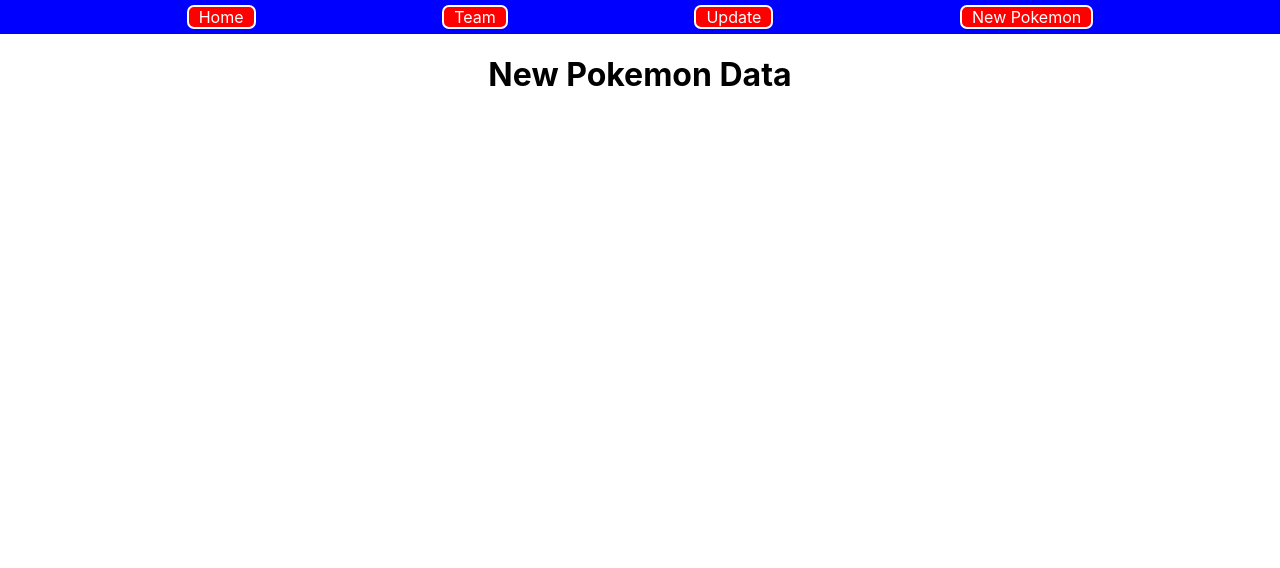
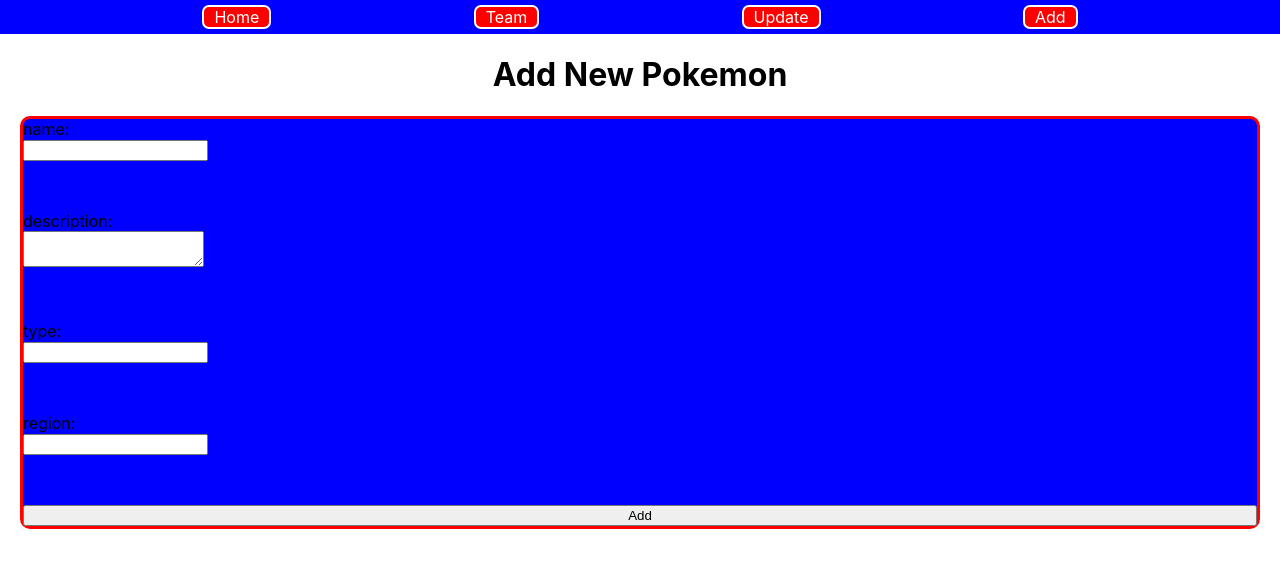
Before and after one commit to JeffreyHernandez1025/PocketDex, a React (Create React App) app: page /add-pokemon in a window 1280 px wide. Shown: the top 568 px of the page. Built offline with nearby package versions, Linux system fonts and the light colour scheme.

Commit message:
added add pokemon

```diff
--- a/src/api/addPokemonEntry.js
+++ b/src/api/addPokemonEntry.js
@@ -5,9 +5,14 @@
  * Make api request for all the users' scores
  * @returns
  */
-export default function addPokemon(id, name, description, type, region) {
+
+
+export default function addPokemon(name, description, type, region) {
   const url = API_URL + "/add-pokemon-entry";
   return axios.post(url, {
-    _id: id, name: name, description: description, type: type, region: region
+    name: name,
+    description: description,
+    type: type,
+    region: region
   });
 }
--- a/src/constants/index.js
+++ b/src/constants/index.js
@@ -1 +1 @@
-export const API_URL = 'http://localhost:3000';
+export const API_URL = 'http://localhost:3001';
--- /dev/null
+++ b/src/hooks/useAddPokemon.js
@@ -0,0 +1,32 @@
+import { useState } from "react";
+import addPokemon from "../api/addPokemonEntry";
+
+export default function useAddPokemon() {
+    // data for new pokemon
+    const [addName, setAddName] = useState('');
+    const [addDesc, setAddDesc] = useState('');
+    const [addType, setAddType] = useState('')
+    const [addRegion, setAddRegion] = useState('');
+
+    const addNewPokemon = async (name, description, type, region) => {
+        try{
+            const response = await addPokemon(name, description, type, region)
+            console.log(response)
+            console.log('successfully added')
+        }catch(e){
+            console.log(e)
+        }
+    }
+
+    return{
+        addNewPokemon,
+        addName,
+        setAddName,
+        addDesc,
+        setAddDesc,
+        addType,
+        setAddType,
+        addRegion,
+        setAddRegion,
+    }
+}
--- a/src/pages/Add/Add.js
+++ b/src/pages/Add/Add.js
@@ -1,5 +1,6 @@
 import { Link } from "react-router-dom";
 import styled from "styled-components";
+import useAddPokemon from "../../hooks/useAddPokemon";
 
 const NavigationContainer = styled.div`
 justify-content: space-evenly;
@@ -22,9 +23,56 @@
 text-align: center;
 `;
 
+const Form = styled.form`
+display: flex;
+flex-direction: column;
+background-color: blue;
+margin-left: 20px;
+margin-right: 20px;
+border: solid;
+border-color: red;
+border-radius: 10px;
+`;
+const Input = styled.div`
+padding-bottom: 50px;
+`;
+
 export default function Add() {
+    // object destructuring
+    const {
+        addNewPokemon,
+        addName,
+        setAddName,
+        addDesc,
+        setAddDesc,
+        addType,
+        setAddType,
+        addRegion,
+        setAddRegion,
+    } = useAddPokemon()
 
-    return(
+    const handleSubmit = event => {
+        console.log('hit submit')
+        event.preventDefault();
+
+        setAddName('')
+        setAddDesc('')
+        setAddType('')
+        setAddRegion('')
+
+        submitAdd()
+    }
+
+    function submitAdd(name, description, type, region) {
+        name = addName
+        description = addDesc
+        type = addType
+        region = addRegion
+
+        addNewPokemon(name, description, type, region)
+    }
+
+    return (
         <div>
             <NavigationContainer>
                 <NavigationButtons>
@@ -80,11 +128,54 @@
                             paddingBottom: 5,
                         }}
                         to='/add-pokemon'>
-                        New Pokemon
+                        Add
                     </Link>
                 </NavigationButtons>
             </NavigationContainer>
-            <Header> New Pokemon Data </Header>
+            <Header> Add New Pokemon </Header>
+            <Form onSubmit={handleSubmit}>
+                <label>name:</label>
+                <Input>
+            <input
+                  id="add_Name"
+                  name="add_Name"
+                  type="text"
+                  onChange={event => setAddName(event.target.value)}
+                  value={addName}
+                />
+                </Input>
+                <label>description:</label>
+                <Input>
+                <textarea
+                  id="add_Desc"
+                  name="add_Desc"
+                  type="text"
+                  onChange={event => setAddDesc(event.target.value)}
+                  value={addDesc}
+                />
+                </Input>
+                <label>type:</label>
+                <Input>
+                <input
+                  id="add_Type"
+                  name="add_Type"
+                  type="text"
+                  onChange={event => setAddType(event.target.value)}
+                  value={addType}
+                />
+                </Input>
+                <label>region:</label>
+                <Input>
+                <input
+                  id="add_Region"
+                  name="add_Region"
+                  type="text"
+                  onChange={event => setAddRegion(event.target.value)}
+                  value={addRegion}
+                />
+                </Input>
+                <button type='submit'> Add </button>
+            </Form>
         </div>
     )
 }
--- a/src/pages/Home/Home.js
+++ b/src/pages/Home/Home.js
@@ -80,7 +80,7 @@
                         paddingBottom: 5,
                     }}
                     to='/add-pokemon'>
-                        New Pokemon
+                        Add
                         </Link>
                 </NavigationButtons>
             </NavigationContainer>
--- a/src/pages/Team/Team.js
+++ b/src/pages/Team/Team.js
@@ -80,7 +80,7 @@
                         paddingBottom: 5,
                     }}
                     to='/add-pokemon'>
-                        New Pokemon
+                        Add
                         </Link>
                 </NavigationButtons>
             </NavigationContainer>
--- a/src/pages/Update/Update.js
+++ b/src/pages/Update/Update.js
@@ -80,7 +80,7 @@
                         paddingBottom: 5,
                     }}
                     to='/add-pokemon'>
-                        New Pokemon
+                        Add
                         </Link>
                 </NavigationButtons>
             </NavigationContainer>
```
Lines whose indentation alone changed are shown as unchanged.
